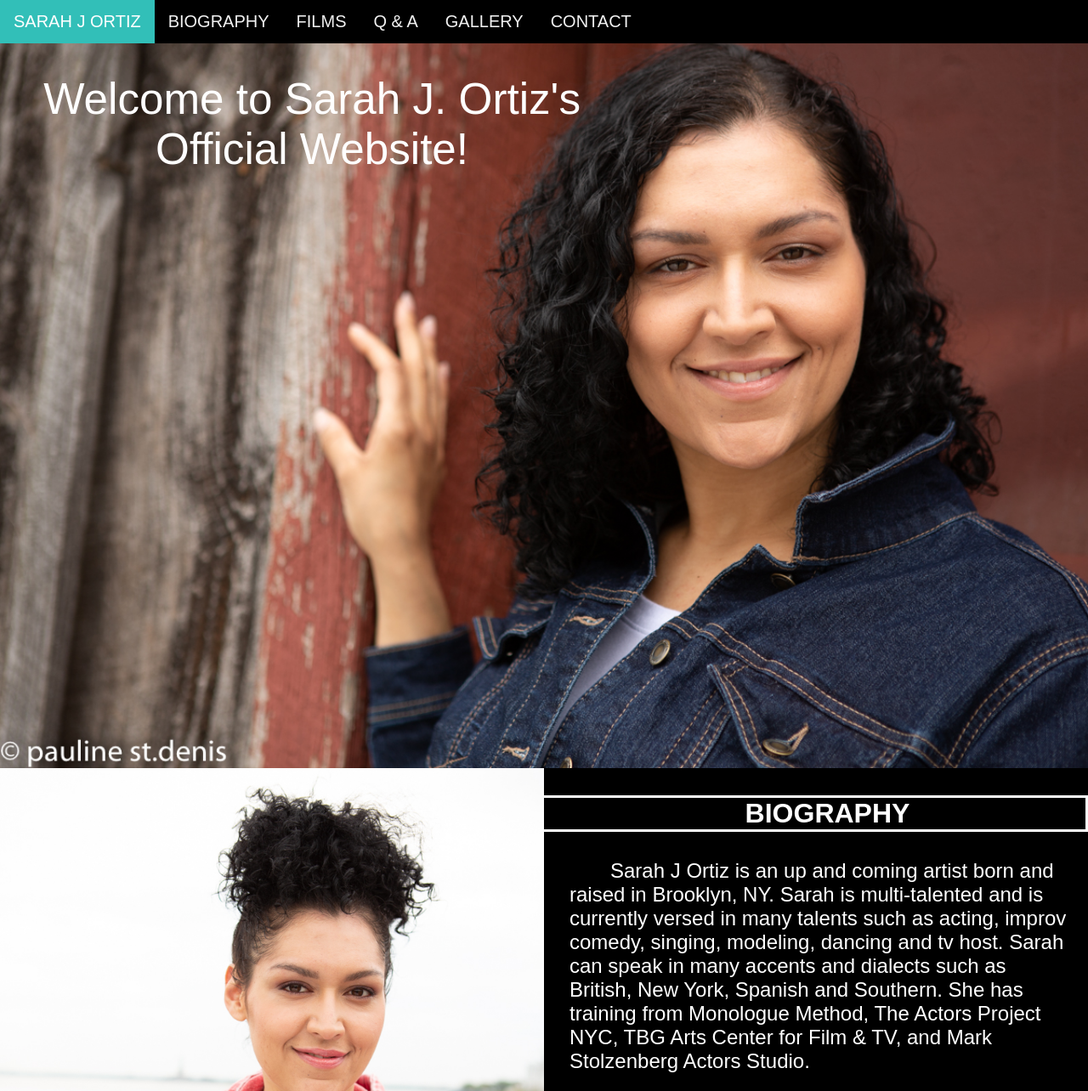
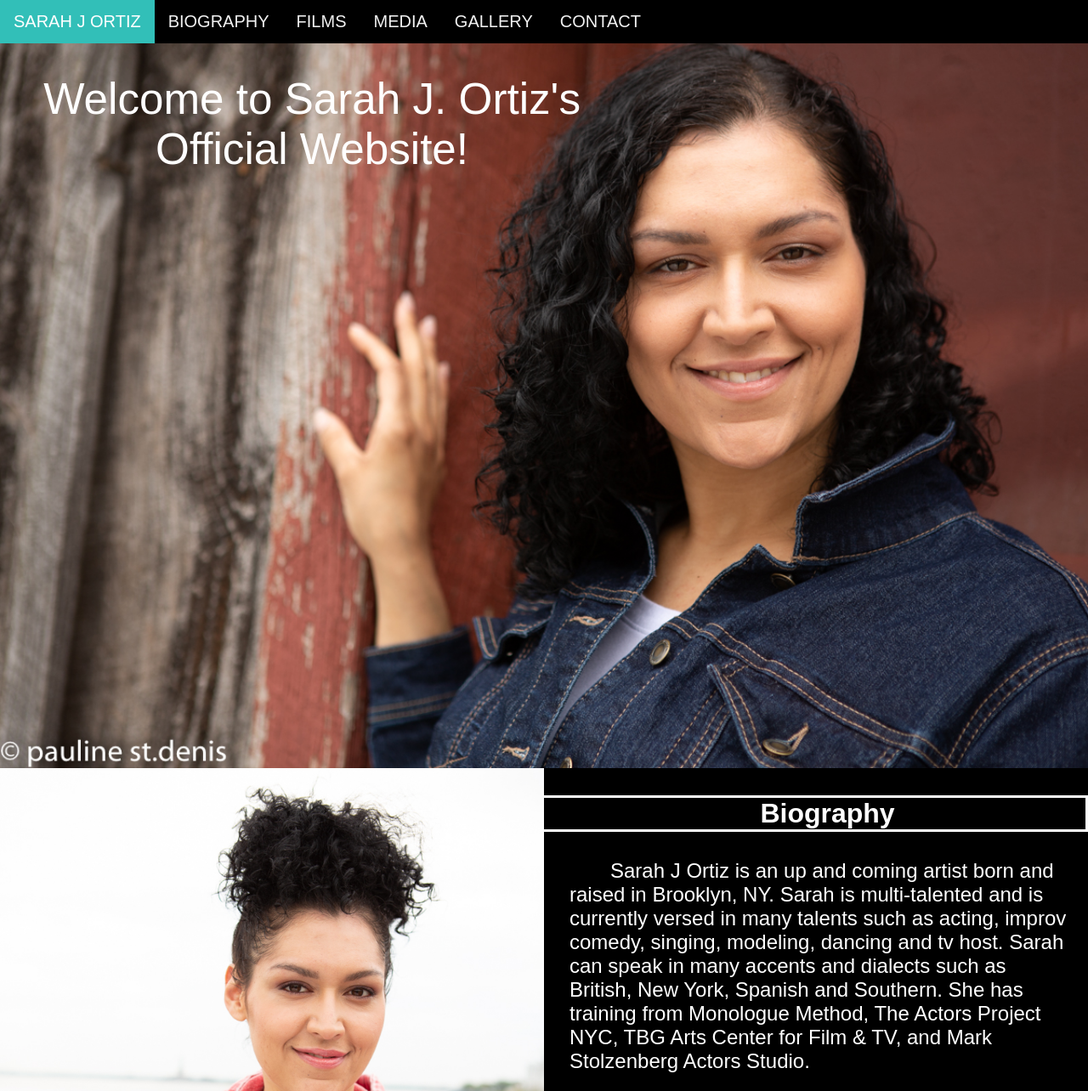
Before and after one commit to jessica6m/sarahjwebsite, a plain HTML site: page index.html in a window 1280 px wide. Shown: the top 1284 px of the page at 85% size. Drawn offline with Linux system fonts and the light colour scheme; a script that the page names is missing.

Commit message:
Add files via upload

```diff
--- a/index.html
+++ b/index.html
@@ -152,7 +152,7 @@
 		<a class="active" href="#home" id="home">SARAH J ORTIZ</a>
 		<a href="#bio">BIOGRAPHY</a>
 		<a href="#films">FILMS</a>
-    <a href="#q&a">Q & A</a>
+    <a href="#q&a">MEDIA</a>
 		<a href="#gallery">GALLERY</a>
 		<a href="#contact">CONTACT</a>
 		<a class="icon" href="javascript:void(0);" onclick="myFunction()"><i class="fa fa-bars"></i></a>
@@ -165,7 +165,7 @@
 
 	<img src="resources/bio-pic.jpeg" alt="bio-pic" class="bio-pic" width="50%">
 	<div class="bio">
-	  <h3 class="bio-header"> BIOGRAPHY </h3>
+	  <h3 class="bio-header"> Biography </h3>
 		<p class="bio-text" id="bio">
 		Sarah J Ortiz is an up and coming artist born and raised in Brooklyn, NY. Sarah is multi-talented and is currently versed in many talents such as acting, improv comedy, singing, modeling, dancing and tv host. Sarah can speak in many accents and dialects such as British, New York, Spanish and Southern. She has training from Monologue Method, The Actors Project NYC, TBG Arts Center for Film & TV, and Mark Stolzenberg Actors Studio.
    <p class="bio-text">
@@ -183,7 +183,9 @@
 </p>
 
 <div class="keys-vid" id="q&a">
-	<p class="keys-header"> Q&A <p>
+	<p class="keys-header"> Media <p>
+		<iframe width="560" height="315" src="https://www.youtube.com/embed/fJaYfge02YA" frameborder="0" allow="accelerometer; autoplay; encrypted-media; gyroscope; picture-in-picture" allowfullscreen></iframe>
+		<iframe width="560" height="315" src="https://www.youtube.com/embed/QpDgqdibfeY" frameborder="0" allow="accelerometer; autoplay; encrypted-media; gyroscope; picture-in-picture" allowfullscreen></iframe>
     <iframe width="560" height="315" src="https://www.youtube.com/embed/Df49y-a-0Dc" frameborder="0" allow="accelerometer; autoplay; encrypted-media; gyroscope; picture-in-picture" allowfullscreen></iframe>
 	<iframe width="560" height="315" src="https://www.youtube.com/embed/kokGI9cJXj8?start=289" frameborder="0" allow="accelerometer; autoplay; encrypted-media; gyroscope; picture-in-picture" allowfullscreen></iframe>
 </div>
@@ -234,7 +236,7 @@
       <a href="#home">HOME</a>
       <a href="#bio">BIOGRAPHY</a>
       <a href="#films">FILMS</a>
-      <a href="#q&a">Q & A</a>
+      <a href="#q&a">MEDIA</a>
       <a href="#gallery">GALLERY</a>
       <a href="#contact">CONTACT</a>
     </div>
```
